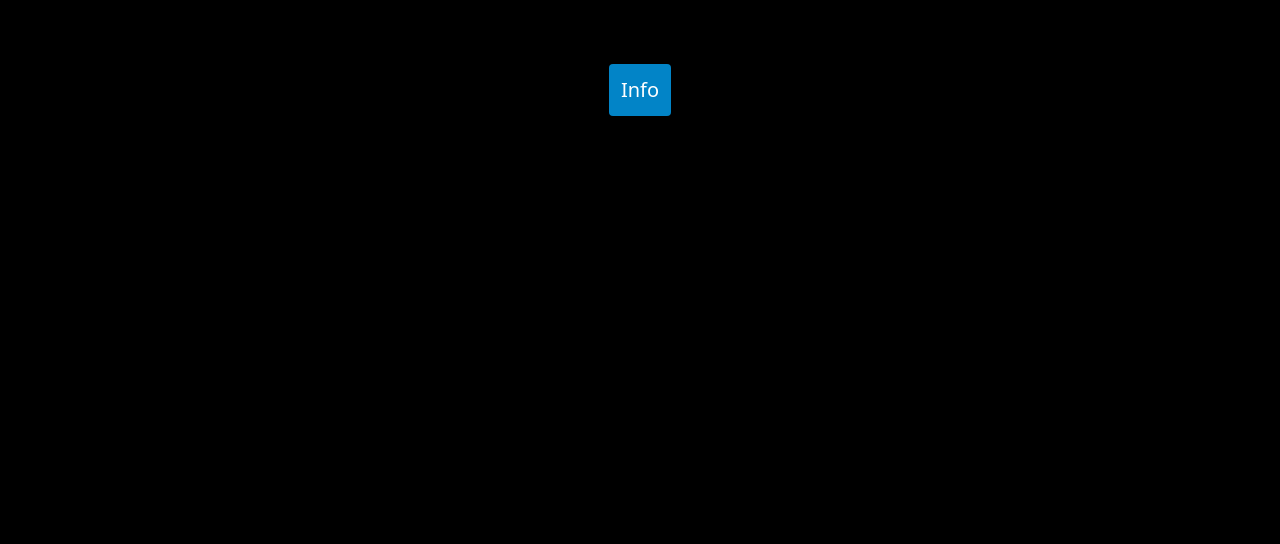
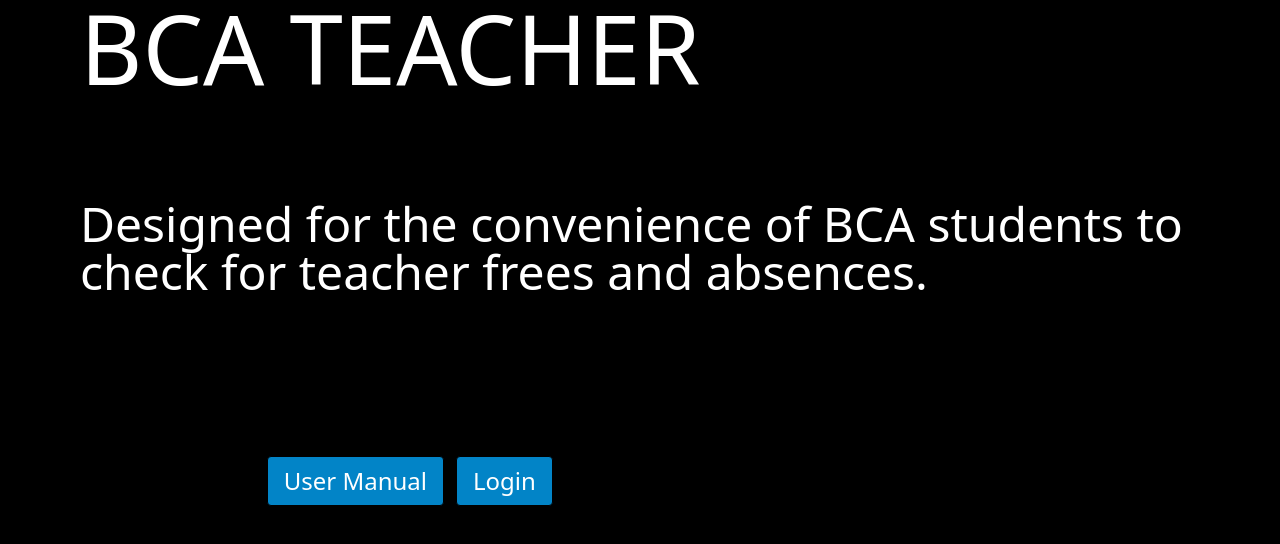
Before and after one commit to Yun505/BCATeacher, a website: page index.html in a window 1280 px wide. Drawn offline with Linux system fonts and the light colour scheme.

Commit message:
added some things to info and index

```diff
--- a/index.html
+++ b/index.html
@@ -1,14 +1,15 @@
 <!DOCTYPE html>
 <html lang="en">
+
 <head>
     <meta charset="UTF-8">
     <meta http-equiv="X-UA-Compatible" content="IE=edge">
     <meta name="viewport" content="width=device-width, initial-scale=1.0">
-    <script src="https://accounts.google.com/gsi/client" async defer></script>
     <title>Main Page</title>
     <link href="./dist/output.css" rel="stylesheet">
 </head>
-<body class="bg-black text-white flex items-center justify-center grid grid-rows-10 grid-flow=col gap-4">
+
+<body class="bg-black text-white flex flex-col space-y-40 ">
     <!--
         TO DO:
             - create a list of an example teacher's periods
@@ -18,29 +19,34 @@
 
 
     -->
-    <button onclick="location.href = 'https://yun505.github.io/BCATeacher/src/info'"   class="rounded row-start-5 row-span-1 bg-sky-600 hover:bg-sky-700 text-white text-xl p-3 ">
-        Info
-    </button>
+    <div class="container pl-20 pr-20 space-y-20">
+        <h1 class="text-8xl">
+            BCA TEACHER
+        </h1>
+        <br>
+        <h2 class="text-5xl">Designed for the convenience of BCA students to check for teacher frees and absences.
+        </h2>
+   </div>
 
-    <div class="row-start-6 row-span-1">
-        <div id="g_id_onload"
-            data-client_id="568733966603-enuit9s4jdcapqq885cv3ukcaiopjro7.apps.googleusercontent.com"
-            data-context="signin"
-            data-ux_mode="popup"
-            data-login_uri="https://yun505.github.io/BCATeacher/index.html"
-            data-auto_prompt="false">
-        </div>
 
-        <div class="g_id_signin"
-            data-type="standard"
-            data-shape="pill"
-            data-theme="outline"
-            data-text="signin_with"
-            data-size="large"
-            data-logo_alignment="center">
-        </div>
+    <div class="container w-7/12 text-2xl justify-items-start">
+        <ul class="flex">
+            <li class="mr-3">
+              <a class="inline-block block  border  border-black rounded  bg-sky-600 hover:bg-sky-700  py-2 px-4 " href="https://yun505.github.io/BCATeacher/src/info">User Manual</a>
+            </li>
+            <li class="mr-3">
+              <a class="inline-block block  border  border-black rounded  bg-sky-600 hover:bg-sky-700  py-2 px-4" href="https://yun505.github.io/PersonalWebsite/src/project_games">Login</a>
+            </li>
+
+          </ul>
     </div>
 
 
+
+
+
+
+
 </body>
+
 </html>
--- a/tailwind.config.js
+++ b/tailwind.config.js
@@ -4,6 +4,8 @@ module.exports = {
     "./src/**/*.{html,js}",
     "./index.html"],
     theme: {
+      container:{center:true
+      },
       listStyleType:{
         none: 'none',
         disc: 'disc',
```
Also changed, not shown: src/info.html (+8 -1 lines), dist/output.css.
